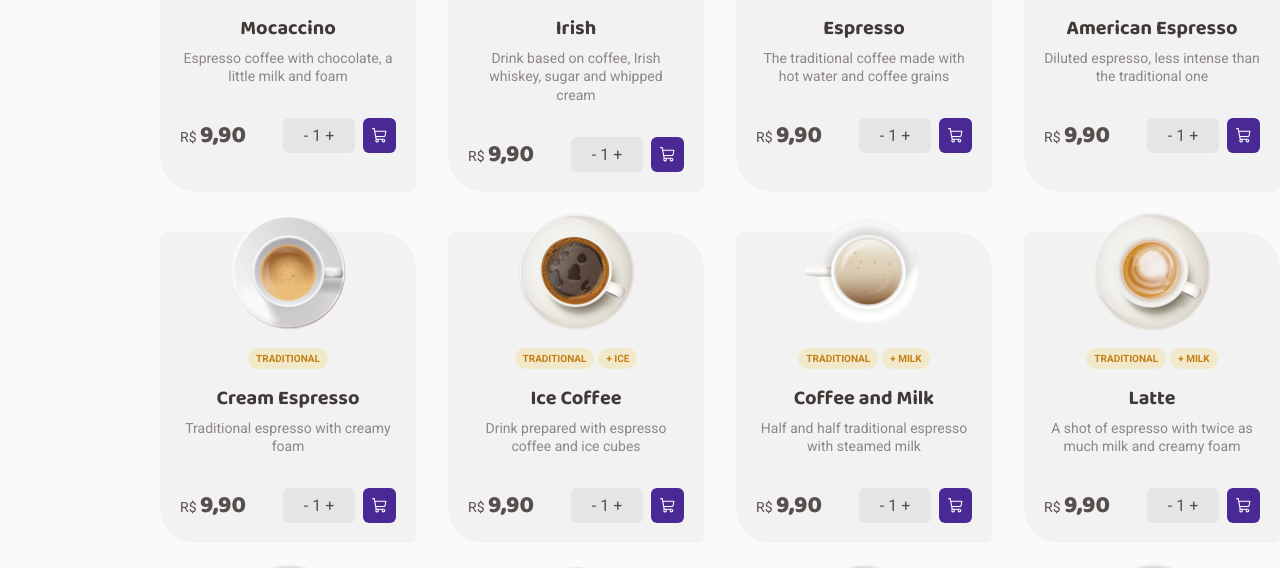
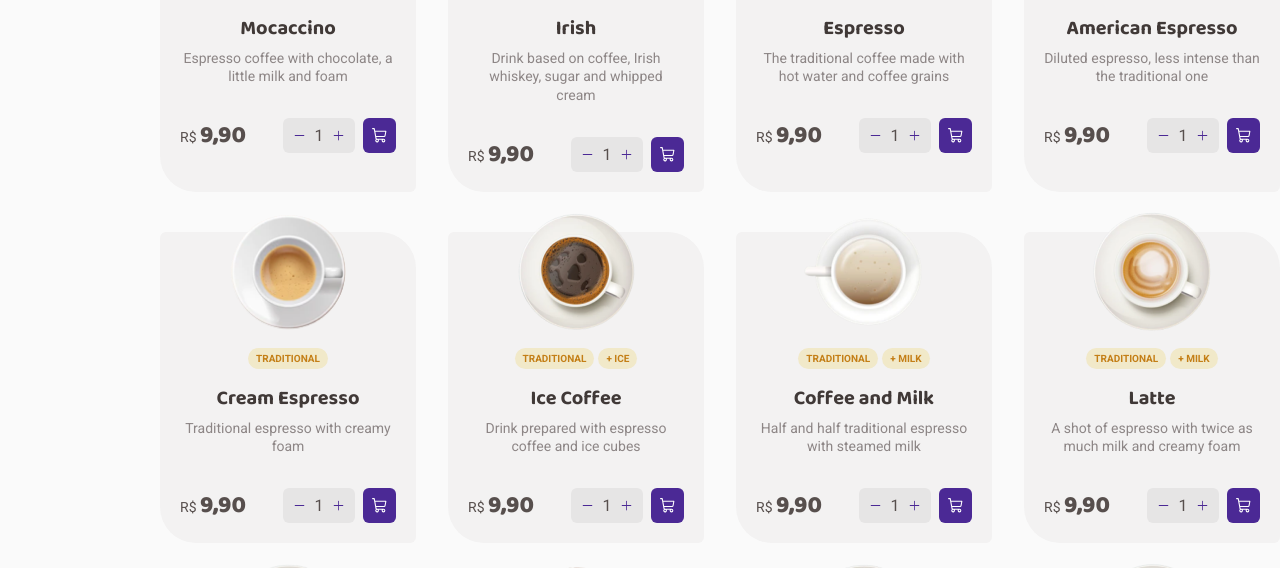
Before and after one commit to BrenoFischer/rocketseat, a React (Vite) app in the folder challenge-2/: page / in a window 1280 px wide. Shown: the part 971-1539 px from the top of the page. Built offline with nearby package versions, Linux system fonts and the light colour scheme.

Commit message:
style quantity on CoffeeCard and add minus/plus buttons

```diff
--- a/challenge-2/src/components/CoffeeCard/index.tsx
+++ b/challenge-2/src/components/CoffeeCard/index.tsx
@@ -1,4 +1,4 @@
-import { ShoppingCart } from '@phosphor-icons/react'
+import { Minus, Plus, ShoppingCart } from '@phosphor-icons/react'
 
 import {
   CardCartContainer,
@@ -11,6 +11,7 @@ import {
   Tags,
   TextContainer,
 } from './styles'
+import { useState } from 'react'
 
 interface CoffeeCardProps {
   img: string
@@ -21,6 +22,15 @@ interface CoffeeCardProps {
 }
 
 export function CoffeeCard({ img, tags, title, text, price }: CoffeeCardProps) {
+  const [quantity, setQuantity] = useState(1)
+
+  function changeQuantity(amountToChange: number) {
+    const newQuantity = quantity + amountToChange
+    if (newQuantity > 0 && newQuantity < 100) {
+      setQuantity(newQuantity)
+    }
+  }
+
   return (
     <CoffeeCardContainer>
       <CoffeeCardWrapper>
@@ -41,7 +51,15 @@ export function CoffeeCard({ img, tags, title, text, price }: CoffeeCardProps) {
             R$ <span>{price}</span>
           </Price>
           <CardShopContainer>
-            <QuantityContainer>- 1 +</QuantityContainer>
+            <QuantityContainer>
+              <button onClick={() => changeQuantity(-1)}>
+                <Minus size={13} />
+              </button>
+              {quantity}
+              <button onClick={() => changeQuantity(1)}>
+                <Plus size={13} />
+              </button>
+            </QuantityContainer>
             <CardCartContainer>
               <ShoppingCart size={17} />
             </CardCartContainer>
--- a/challenge-2/src/components/CoffeeCard/styles.ts
+++ b/challenge-2/src/components/CoffeeCard/styles.ts
@@ -109,7 +109,7 @@ export const CardShopContainer = styled.div`
 
 export const QuantityContainer = styled.div`
   display: flex;
-  justify-content: center;
+  justify-content: space-around;
   align-items: center;
   padding: 0.5rem;
   gap: 0.25rem;
@@ -118,6 +118,16 @@ export const QuantityContainer = styled.div`
 
   background: ${(props) => props.theme['base-button']};
   border-radius: 6px;
+
+  button {
+    border: none;
+    cursor: pointer;
+    background: inherit;
+    display: flex;
+    align-items: center;
+
+    color: ${(props) => props.theme['purple-dark']};
+  }
 `
 
 export const CardCartContainer = styled.div`
```
